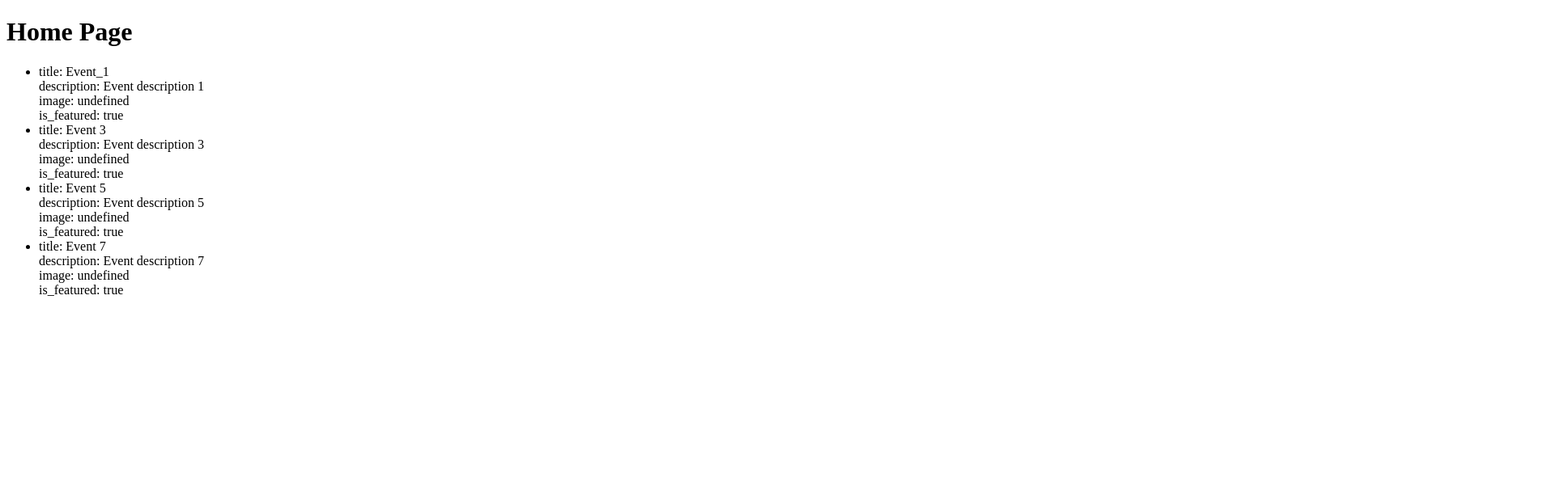
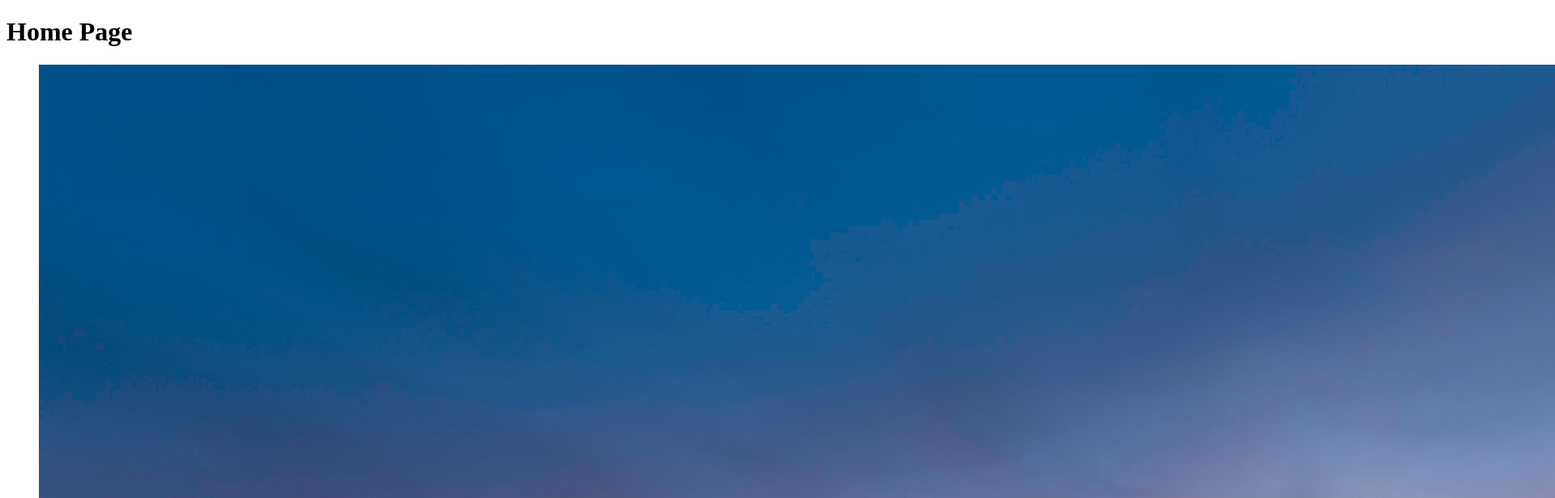
Before and after one commit to emdadul-islam439/nextjs-events-practice-project, a Next.js app: page / in a window 1280 px wide. Shown: the top 616 px of the page at 81% size, 1920 px wide, since content can reach past the window. Built offline with nearby package versions, Linux system fonts and the light colour scheme.

Commit message:
finished ch-04 vid-06 -> successfully added and loaded images (with other components also) in a list

```diff
--- /dev/null
+++ b/components/events/event-item.js
@@ -0,0 +1,34 @@
+import Link from "next/link";
+
+function EventItem(props) {
+  const { id, title, location, date, image } = props;
+  const humanReadableDate = new Date(date).toLocaleDateString("en-US", {
+    day: "numeric",
+    month: "long",
+    year: "numeric",
+  });
+  const formattedAddress = location.replace(",", "\n");
+  const exploreLink = `/events/${id}`
+
+  return (
+    <li>
+      <img src={"/" + image} alt={title} />
+      <div>
+        <div>
+          <h2>{title}</h2>
+          <div>
+            <time>{humanReadableDate}</time>
+          </div>
+          <div>
+            <address>{formattedAddress}</address>
+          </div>
+        </div>
+        <div>
+          <Link href={exploreLink}>Explore Event</Link>
+        </div>
+      </div>
+    </li>
+  );
+}
+
+export default EventItem;
--- /dev/null
+++ b/components/events/event-list.js
@@ -0,0 +1,21 @@
+import EventItem from "./event-item";
+
+function EventList(props) {
+  const { items } = props;
+  return (
+    <ul>
+      {items.map((item) => (
+        <EventItem
+          key={item.id}
+          id={item.id}
+          title={item.title}
+          location={item.location}
+          data={item.data}
+          image={item.image}
+        />
+      ))}
+    </ul>
+  );
+}
+
+export default EventList;
--- a/pages/index.js
+++ b/pages/index.js
@@ -1,22 +1,12 @@
+import EventList from "../components/events/event-list";
+import { getFeaturedEvents } from "../data/dummy-data";
 import dummy_events from "../data/dummy_data";
 
 function HomePage() {
   return (
     <div>
       <h1>Home Page</h1>
-      <ul>
-        {dummy_events.map((event) => {
-          if (event.featured)
-            return (
-              <li key={event.title}>
-                {`title: ${event.title}`} <br />
-                {`description: ${event.description}`} <br />
-                {`image: ${event.image}`} <br />
-                {`is_featured: ${event.featured}`}
-              </li>
-            );
-        })}
-      </ul>
+      <EventList items={getFeaturedEvents()} />
     </div>
   );
 }
```
Also changed, not shown: pages/events/index.js (+4 -11 lines).
